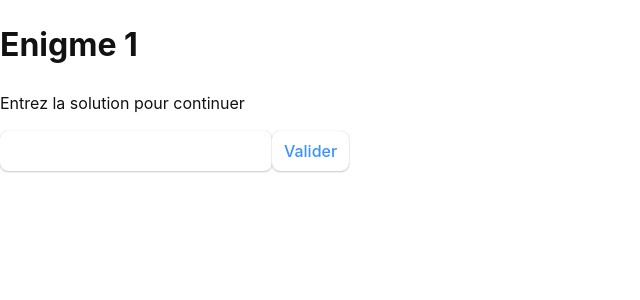
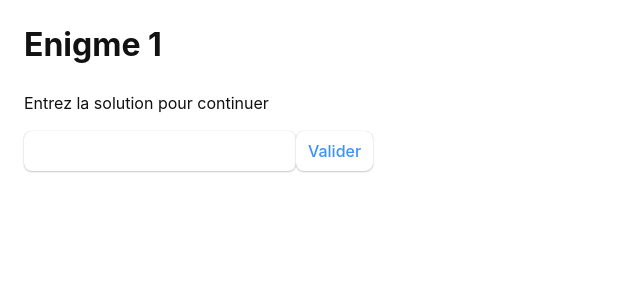
Before and after one commit to Gguigre/halloween-delaf-2024, a React (Vite) app: page /enigme/1 in a window 1280 px wide. Shown: the top 300 px of the page, without its empty margins (0-640 px from the left). Built offline with nearby package versions, Linux system fonts and the light colour scheme.

Commit message:
fix: page width and padding

```diff
--- a/src/routes/enigme.jsx
+++ b/src/routes/enigme.jsx
@@ -27,7 +27,7 @@ export default function Enigme() {
   }
 
   return (
-    <div>
+    <div style={{paddingBottom: 48, paddingLeft: 24, paddingRight: 24, overflow: "scroll", width: "100%"}}>
       {
         password && !isUnlocked ? (
           <PasswordLocked password={password} onPasswordSuccessful={onPasswordSuccessful} />
--- a/src/routes/root.jsx
+++ b/src/routes/root.jsx
@@ -8,7 +8,7 @@ export default function Root() {
   }
 
   return (
-    <div style={{paddingBottom: 48, paddingLeft: 24, paddingRight: 24, overflow: "scroll"}}>
+    <div style={{paddingBottom: 48, paddingLeft: 24, paddingRight: 24, overflow: "scroll", width: "100%"}}>
       <h1>L&apos;enquête d&apos;Angélique</h1>
       <p>Je suis Angélique du Coudray, maîtresse des accouchements et gardienne de ces lieux. Depuis des siècles, je veille sur cette maternité, où de nombreuses vies ont vu le jour. Mais aujourd&apos;hui, un sombre mal s’est emparé de l’hôpital. Dans les recoins les plus obscurs de ce bâtiment, quelque chose de terrifiant s’est éveillé… un monstre qui kidnappe nos sages-femmes, les emportant loin de nous.</p>
       <p>Je sens sa présence grandir dans l’ombre, mais je suis impuissante à l&apos;arrêter seule. C’est pourquoi j&apos;ai besoin de vous, enquêteurs courageux. Vous devrez me prêter main forte pour retrouver celles qui ont disparu et mettre fin à cette terreur qui hante notre maternité.</p>
```
